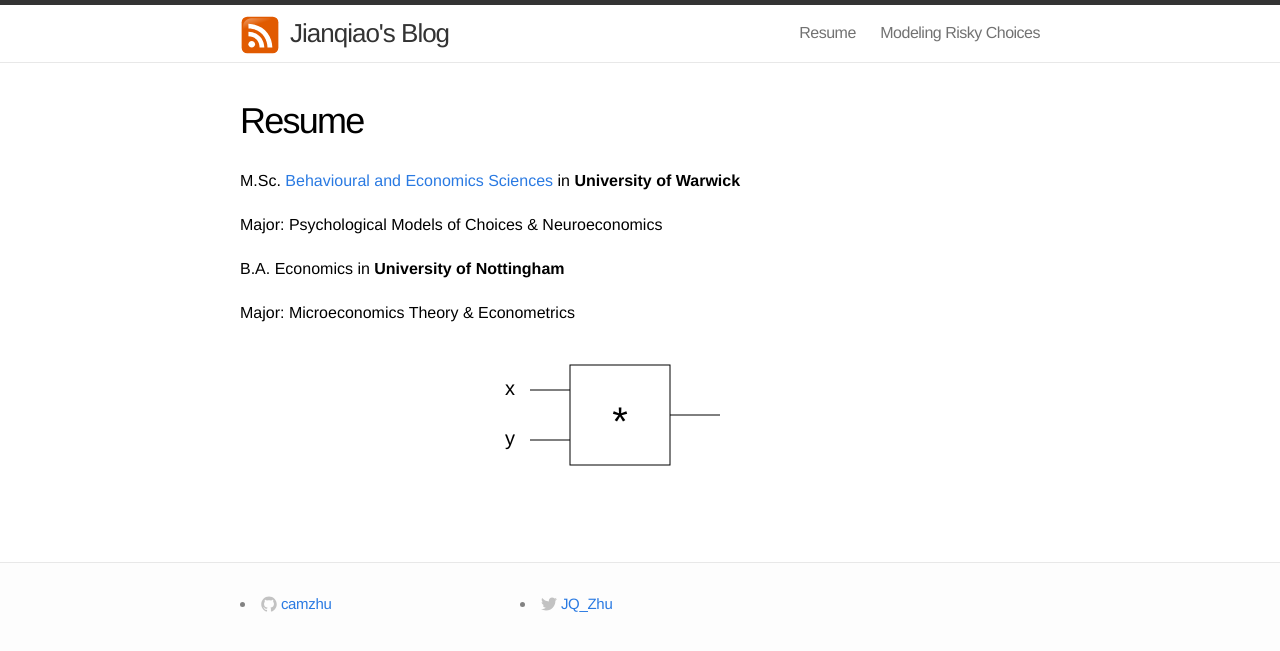
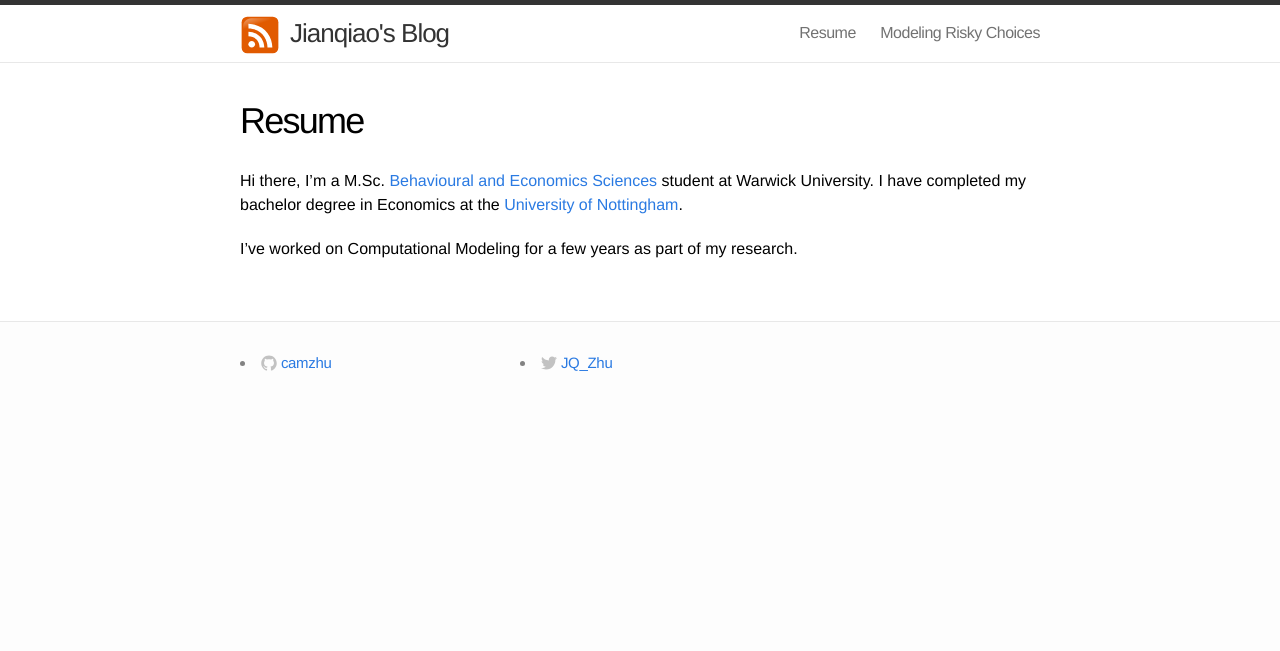
Before and after one commit to jianqiaozhu/jianqiaozhu.github.io, a Jekyll site: the page built from resume.md, in a window 1280 px wide. Shown: the top 651 px of the page. Built offline with Jekyll 4.4.1, drawn with Linux system fonts in a browser that asks for light colours; Markdown is read by kramdown in place of the engine named in the settings.

Commit message:
Update resume.md

```diff
--- a/resume.md
+++ b/resume.md
@@ -3,24 +3,6 @@ layout: page
 title: Resume
 permalink: /resume/
 ---
+Hi there, I'm a M.Sc. [Behavioural and Economics Sciences](http://www2.warwick.ac.uk/fac/sci/psych/study/bes/) student at Warwick University. I have completed my bachelor degree in Economics at the [University of Nottingham](https://www.nottingham.ac.uk/).
 
-M.Sc. [Behavioural and Economics Sciences](http://www2.warwick.ac.uk/fac/sci/psych/study/bes/) in **University of Warwick**
-
-Major: Psychological Models of Choices & Neuroeconomics
-
-B.A. Economics in **University of Nottingham**
-
-Major: Microeconomics Theory & Econometrics
-
-<div class="svgdiv">
-<svg width="400" height="150">
-  <rect x="130" y="20" width="100" height="100" stroke="black" stroke-width="1" fill="white" />
-  <line x1="90" y1="45" x2="130" y2="45" stroke="black" stroke-width="1" />
-  <line x1="90" y1="95" x2="130" y2="95" stroke="black" stroke-width="1" />
-  <text x="70" y="50" fill="black" text-anchor="middle" font-size="20px">x</text>
-  <text x="70" y="100" fill="black" text-anchor="middle" font-size="20px">y</text>
-
-  <text x="180" y="90" fill="black" text-anchor="middle" font-size="40px">*</text>
-  <line x1="230" y1="70" x2="280" y2="70" stroke="black" stroke-width="1" />
-</svg>
-</div>
+I've worked on Computational Modeling for a few years as part of my research.
```
